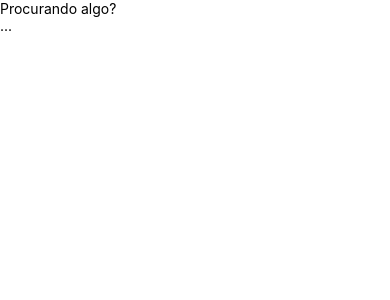
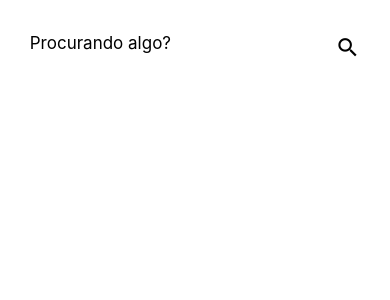
Before and after one commit to jeffers0ndg/meufilme, a React Native app: screen / in a window 390 px wide. Shown: the top 300 px of the page. Built offline with nearby package versions, Linux system fonts and the light colour scheme.

Commit message:
input search

```diff
--- a/App.js
+++ b/App.js
@@ -9,6 +9,8 @@ import {
   TextInput,
   TouchableOpacity
 } from 'react-native';
+
+import Icon from 'react-native-vector-icons/MaterialIcons';
 
 const { width: screenWidth, height: screenHeight } = Dimensions.get('window');
 export default function App() {
@@ -65,8 +67,8 @@ export default function App() {
               style={styles.input}
               placeholder='Procurando algo?'
               />
-              <TouchableOpacity>
-                <Text>...</Text>
+              <TouchableOpacity style={styles.icon}>
+                <Icon name='search' color='#000' size={25}/>
               </TouchableOpacity>
             </View>
 
@@ -88,5 +90,26 @@ const styles = StyleSheet.create({
     opacity: 1,
     justifyContent: 'flex-start',
     backgroundColor: '#000'
+  },
+  viewSearch: {
+    marginTop: 20,
+    backgroundColor: '#FFF',
+    elevation: 10,
+    borderRadius: 5,
+    marginVertical: 10,
+    width: '95%',
+    flexDirection: 'row',
+    alignSelf: 'center'
+  },
+  input: {
+     width: '90%',
+     padding: 13,
+     paddingLeft: 20,
+     fontSize: 17
+  },
+  icon: {
+     position: 'absolute',
+     right: 20,
+     top: 15,
   }
 });
```
Also changed, not shown: 1 other file (tests, documents, lock files or other folders).
